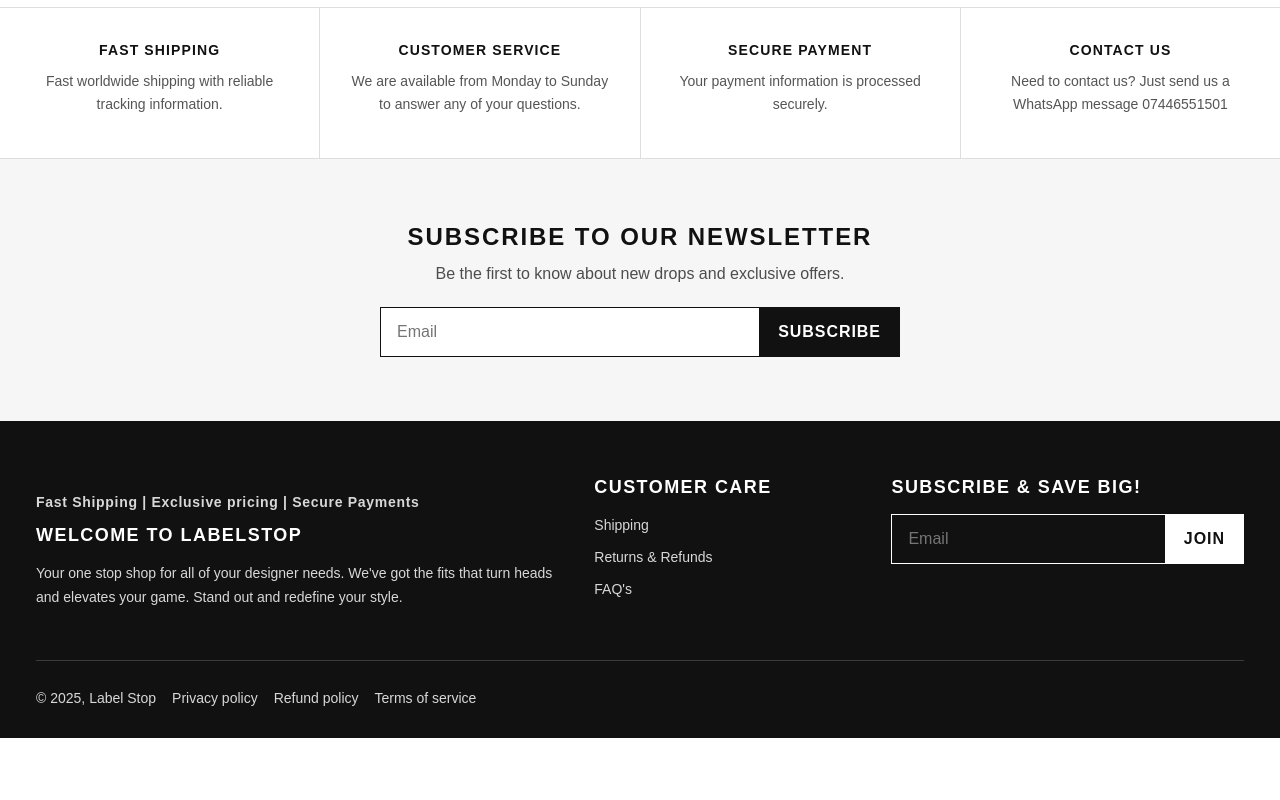
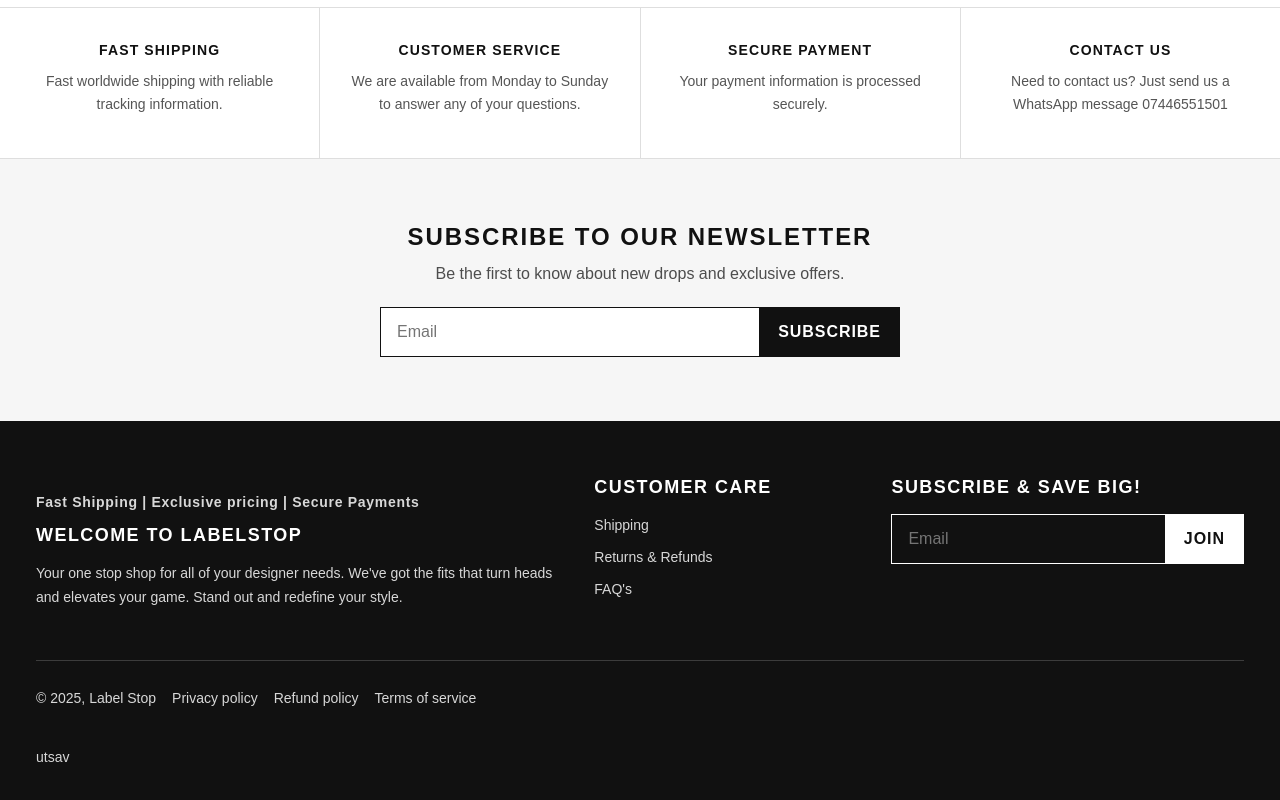
Before and after one commit to athena-business-solutions/labelstop-website, a React (Vite) app: page / in a window 1280 px wide. Shown: the part 3345-4145 px from the top of the page. Before the commit the page ends 4083 px from the top, so only its background shows below. Built offline with nearby package versions, Linux system fonts and the light colour scheme.

Commit message:
utsav code

```diff
--- a/src/App.jsx
+++ b/src/App.jsx
@@ -222,6 +222,8 @@
           <span>Refund policy</span>
           <span>Terms of service</span>
         </div>
+
+        <a>utsav</a>
       </footer>
     </div>
   )
```
